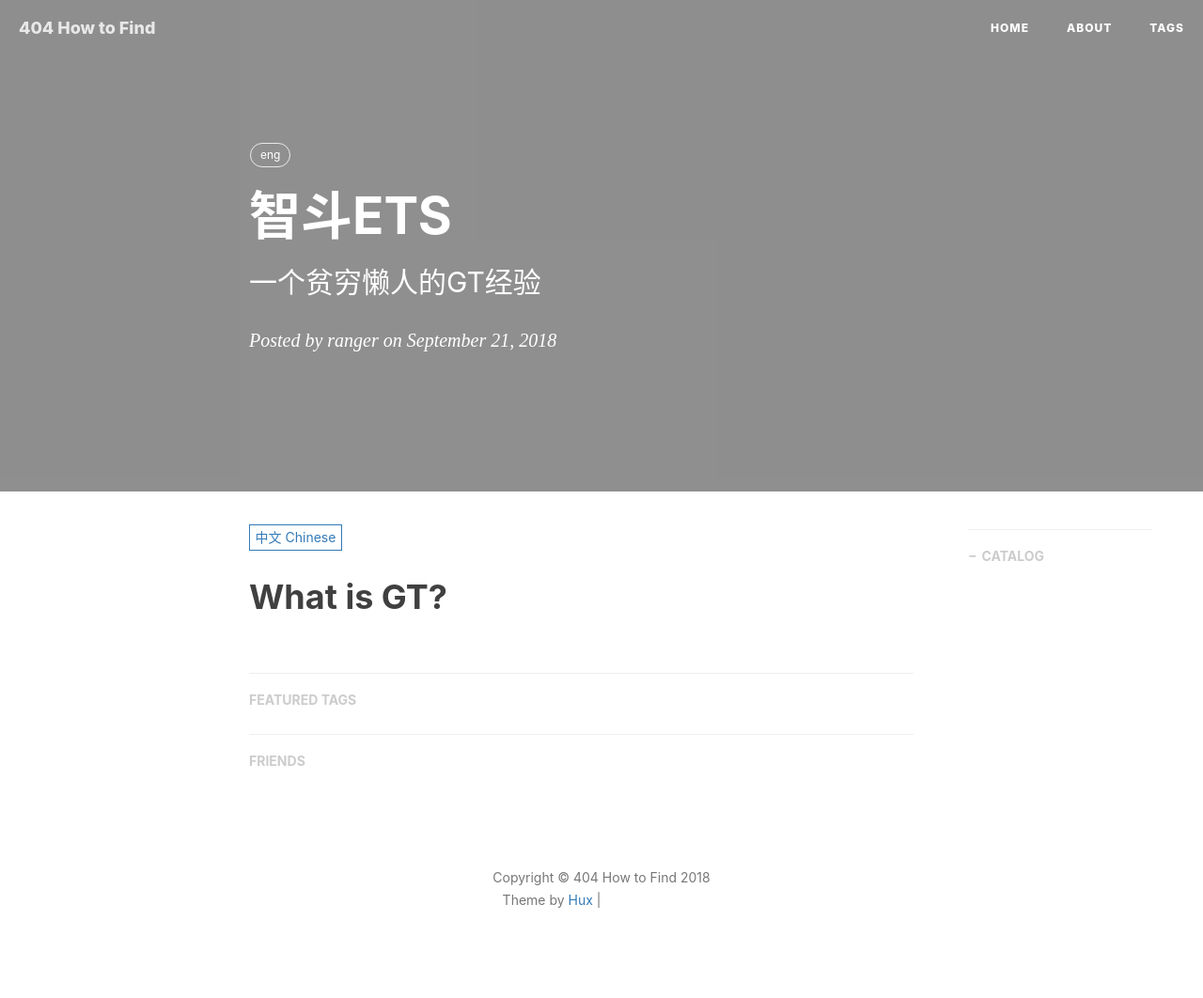
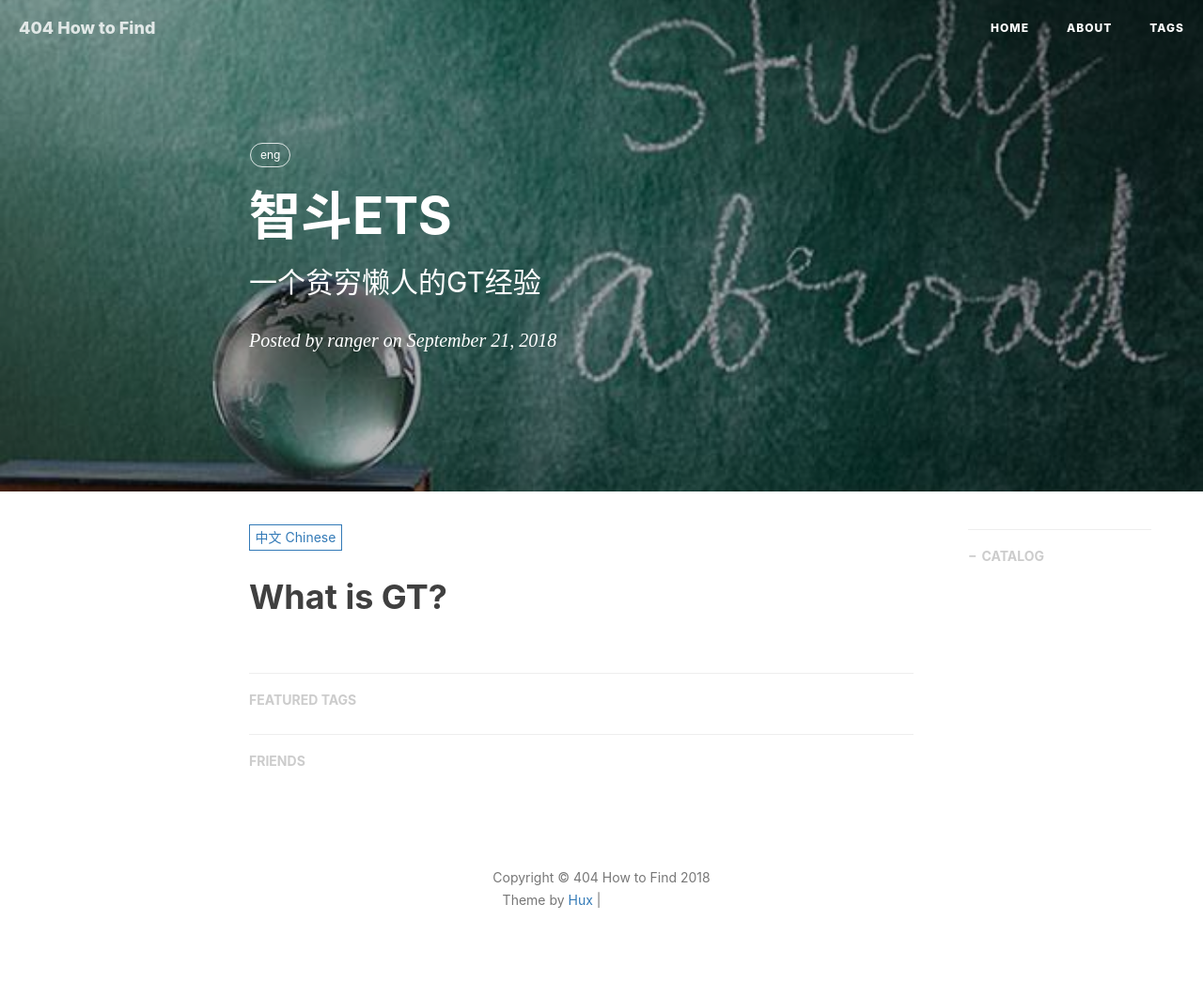
Before and after one commit to RangerX-36917/RangerX-36917.github.io, a Jekyll site: the page built from _posts/2018-09-21-test-post.md, in a window 1280 px wide. Shown: the whole page at 94% size. Built offline with Jekyll 4.4.1, drawn with Linux system fonts in a browser that asks for light colours; nearby versions of some CDN libraries; comment, search, counter and statistics services are not loaded; grey boxes are pictures that could not be loaded.

Commit message:
edit post

```diff
--- a/_posts/2018-09-21-test-post.md
+++ b/_posts/2018-09-21-test-post.md
@@ -4,7 +4,7 @@ title:        智斗ETS
 subtitle:     一个贫穷懒人的GT经验
 date:         2018-09-21 12:00:00
 author:       "ranger"
-header-img:   "img/in-post/post-eleme-pwa/study_abroad.jpg"
+header-img:   "img/in-post/post-GT/study_abroad.jpg"
 header-mask:  0.3
 catalog:      true
 multilingual: true
```
